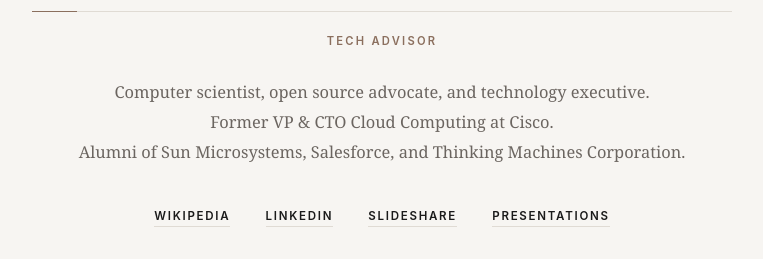
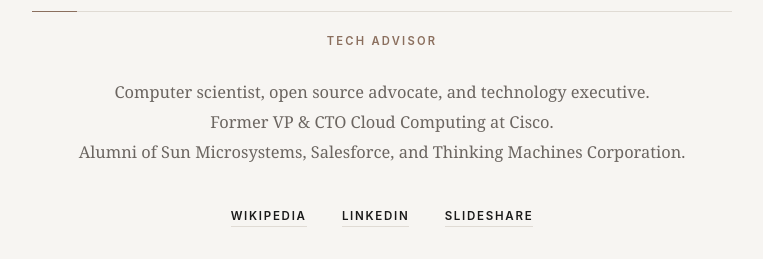
Before and after one commit to lewtucker/MyPage, a plain HTML site: page index.html in a window 1280 px wide. Shown: the part 487-746 px from the top of the page, without its empty margins (258-1021 px from the left). Drawn offline with Linux system fonts and the light colour scheme.

Commit message:
Remove Presentations nav link; keep /slides/ as unlisted page
Co-Authored-By: Claude Opus 5.5 <noreply@anthropic.com>

```diff
--- a/index.html
+++ b/index.html
@@ -145,7 +145,6 @@
       <a href="https://en.wikipedia.org/wiki/Lew_Tucker" target="_blank" rel="noopener">Wikipedia</a>
       <a href="https://www.linkedin.com/in/lewtucker/" target="_blank" rel="noopener">LinkedIn</a>
       <a href="https://www.slideshare.net/search?searchfrom=header&q=lewtucker" target="_blank" rel="noopener">SlideShare</a>
-      <a href="/slides/">Presentations</a>
     </nav>
   </div>
 </body>
```
Also changed, not shown: slides/index.html (+1 -0 lines).
